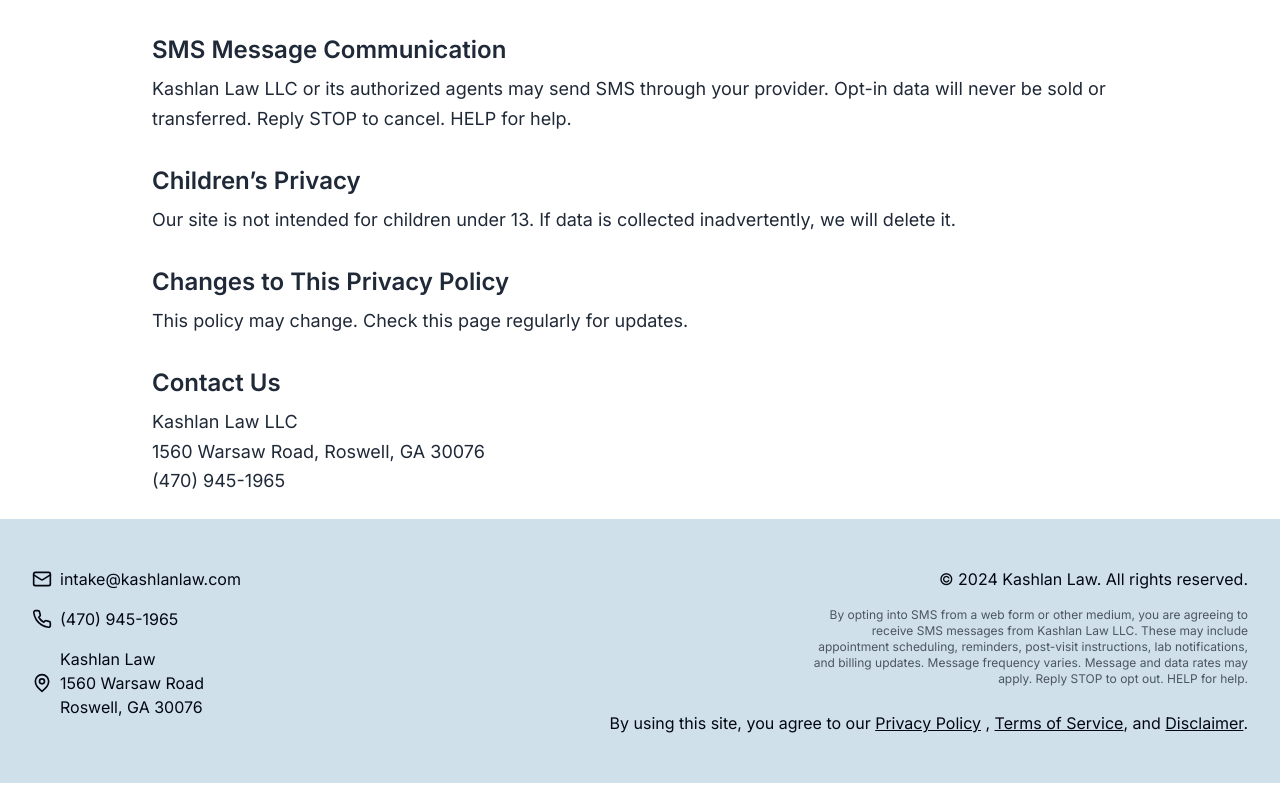
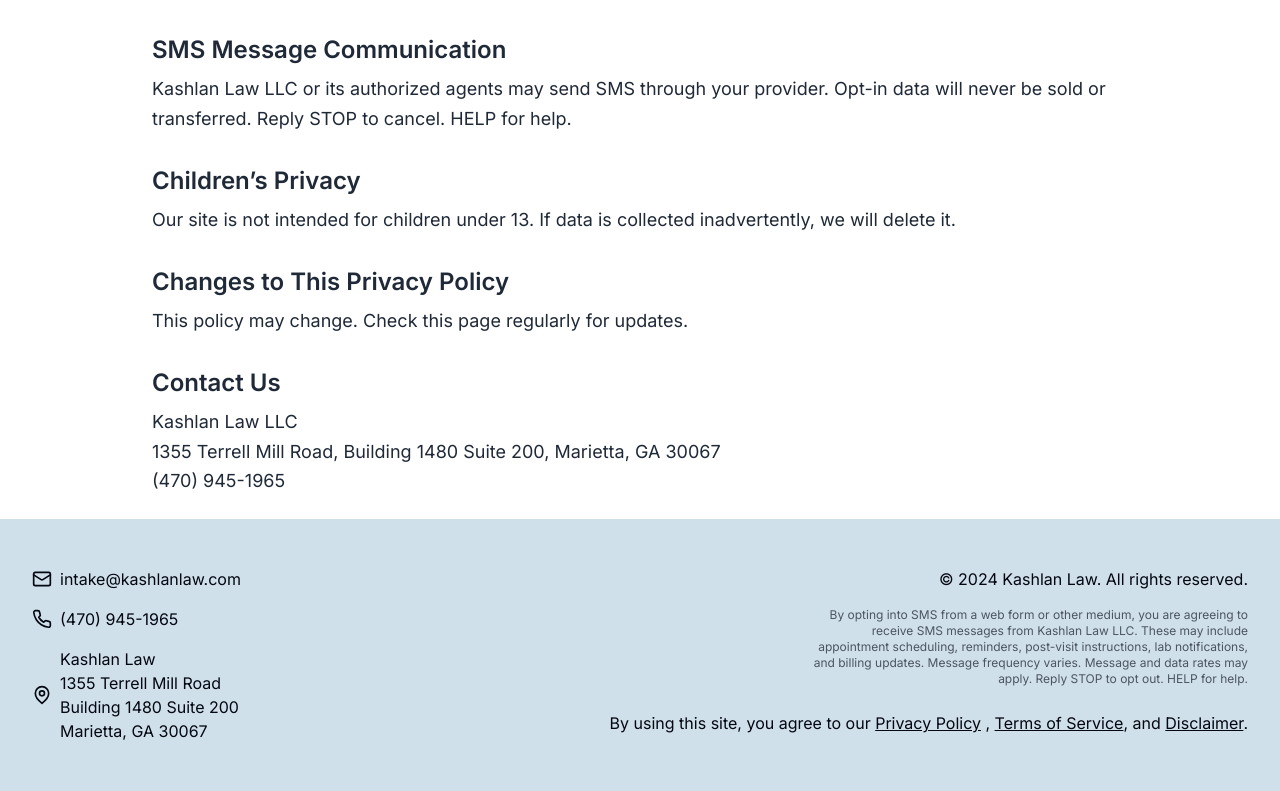
Before and after one commit to ra8200/kashlan-law, a Next.js app: page /privacy-policy in a window 1280 px wide. Shown: the part 1549-2340 px from the top of the page. Built offline with nearby package versions, Linux system fonts and the light colour scheme.

Commit message:
updated address and repaired version alert from dependabot

```diff
--- a/app/contact/page.tsx
+++ b/app/contact/page.tsx
@@ -41,9 +41,11 @@
               >
                 Kashlan Law
                 <br />
-                1560 Warsaw Road
+                1355 Terrell Mill Road
                 <br />
-                Roswell, Georgia 30076
+                Building 1480, Suite 200
+                <br />
+                Marietta, Georgia 30067
               </a>
             </div>
             <div className="flex gap-4">
--- a/app/privacy-policy/page.tsx
+++ b/app/privacy-policy/page.tsx
@@ -143,7 +143,7 @@
             <p>
               Kashlan Law LLC
               <br />
-              1560 Warsaw Road, Roswell, GA 30076
+              1355 Terrell Mill Road, Building 1480 Suite 200, Marietta, GA 30067
               <br />
               (470) 945-1965
             </p>
--- a/components/Footer.tsx
+++ b/components/Footer.tsx
@@ -41,9 +41,11 @@
             >
               Kashlan Law
               <br />
-              1560 Warsaw Road
+              1355 Terrell Mill Road
               <br />
-              Roswell, GA 30076
+              Building 1480 Suite 200
+              <br />
+              Marietta, GA 30067
             </a>
           </div>
         </div>
--- a/package.json
+++ b/package.json
@@ -31,9 +31,9 @@
     "@types/react": "^18",
     "@types/react-dom": "^18",
     "eslint": "^8",
-    "eslint-config-next": "14.2.5",
+    "eslint-config-next": "^15.3.4",
     "postcss": "^8",
-    "tailwindcss": "^3.4.1",
+    "tailwindcss": "^3.4.17",
     "typescript": "^5"
   }
 }
```
Also changed, not shown: 1 other file (tests, documents, lock files or other folders).
